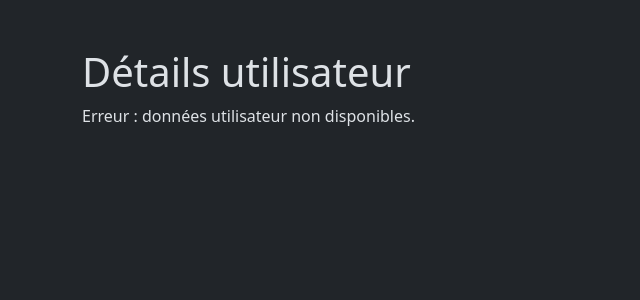
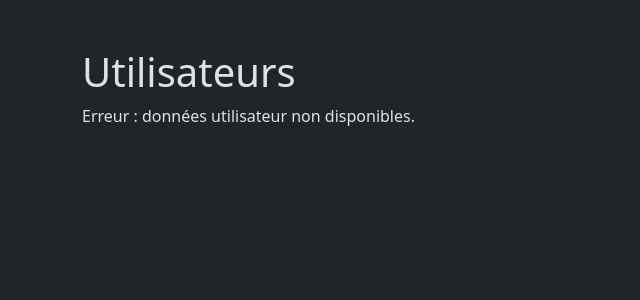
Before and after one commit to mathysj45/Projet_tricount, a PHP site: template templates/member/member.html.twig in a window 1280 px wide. Shown: the part 56-356 px from the top of the page, without its empty margins (0-640 px from the left). Run offline with PHP 8.4, Linux system fonts and the light colour scheme; the template is opened without the code that fills it, so the values that code supplies are empty; some libraries are stand-ins or nearby versions.

Commit message:
bénéficiaires

```diff
--- a/templates/member/member.html.twig
+++ b/templates/member/member.html.twig
@@ -6,7 +6,7 @@
 
 {% block main %}
     <main class="container py-5">
-        <h1>Détails utilisateur</h1>
+        <h1>Utilisateurs</h1>
         {% for user in users %}
         <div class="card mt-3" style="width: 18rem;">
             <div class="card-body">
```
